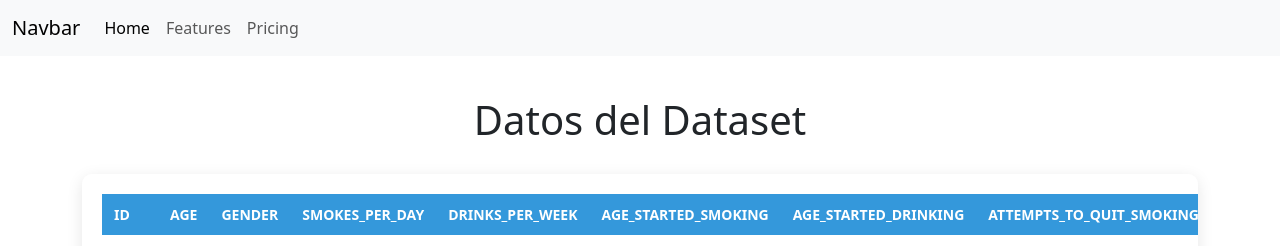
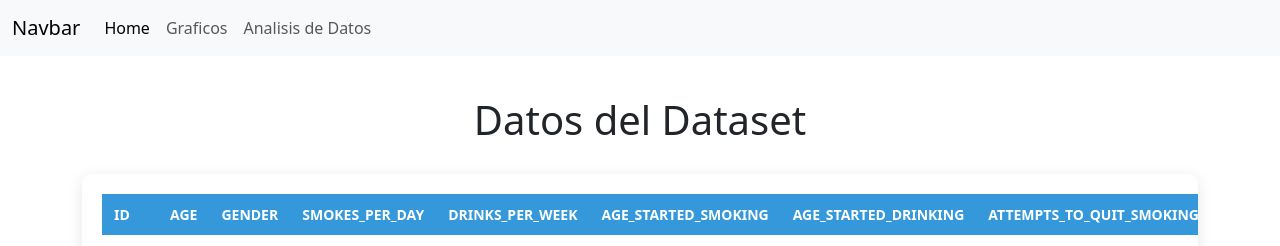
Before and after one commit to Delf04/Tp3-Flask, a Flask app: page / in a window 1280 px wide. Shown: the top 246 px of the page. Run offline with Flask 3, Linux system fonts and the light colour scheme; data comes from the database, SQL or seed files in the repository.

Commit message:
Añadir paginas graficos

```diff
--- a/templates/index.html
+++ b/templates/index.html
@@ -19,13 +19,13 @@
     <div class="collapse navbar-collapse" id="navbarNav">
       <ul class="navbar-nav">
         <li class="nav-item">
-          <a class="nav-link active" aria-current="page" href="#">Home</a>
+          <a class="nav-link active" aria-current="page" href="index.html">Home</a>
         </li>
         <li class="nav-item">
-          <a class="nav-link" href="#">Features</a>
+          <a class="nav-link" href="graficos.html">Graficos</a>
         </li>
         <li class="nav-item">
-          <a class="nav-link" href="#">Pricing</a>
+          <a class="nav-link" href="analisis de datos.html">Analisis de Datos</a>
         </li>
       </ul>
     </div>
```
Also changed, not shown: templates/analisis de datos.html (renamed from templates/fumadores.html).
